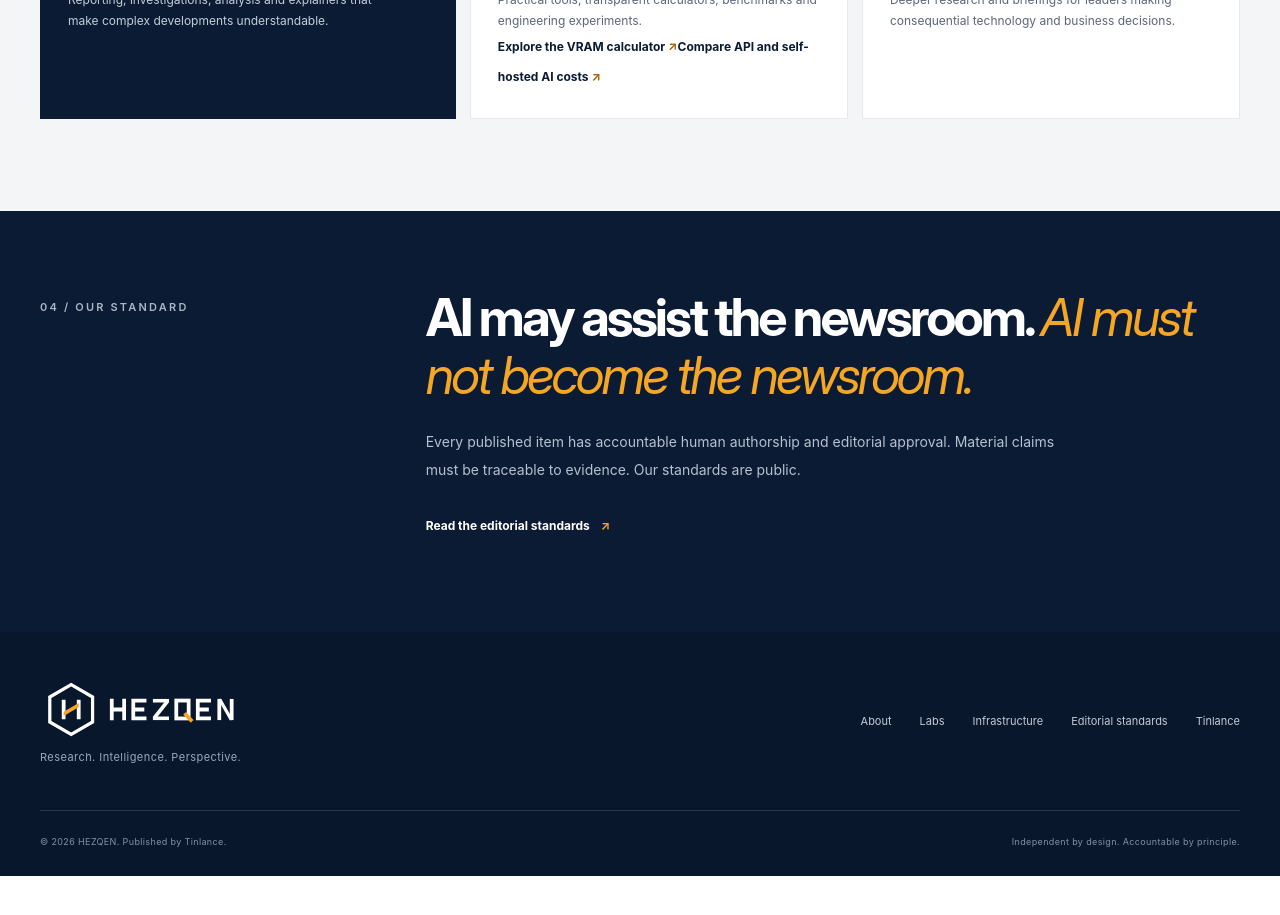
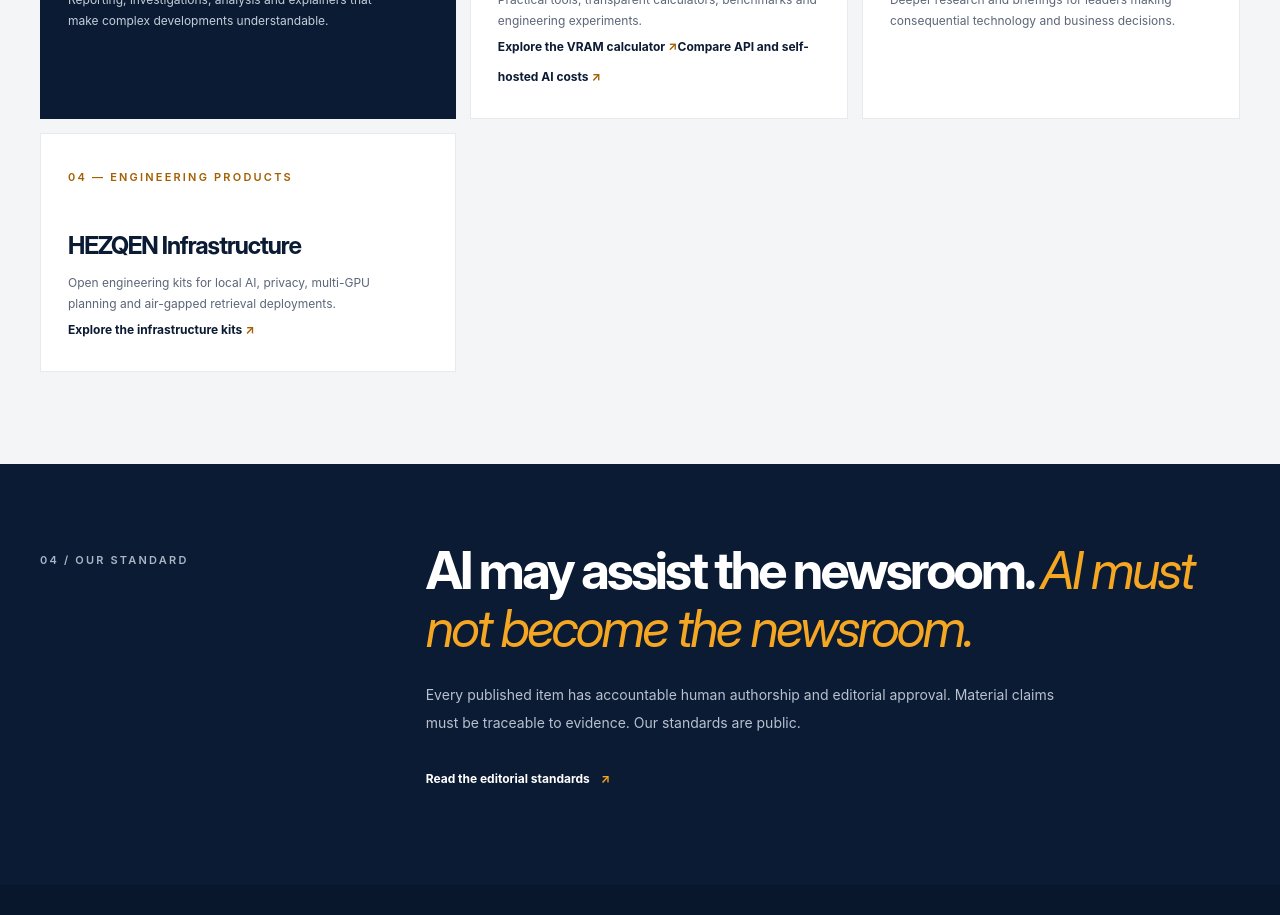
Before and after one commit to LloydCoder/hezqen, a Next.js app: page / in a window 1280 px wide. Shown: the part 1900-2815 px from the top of the page. Before the commit the page ends 2776 px from the top, so only its background shows below. Built offline with nearby package versions, Linux system fonts and the light colour scheme; no server answers.

Commit message:
feat(home): add HEZQEN Infrastructure platform card

```diff
--- a/app/(frontend)/page.tsx
+++ b/app/(frontend)/page.tsx
@@ -123,6 +123,17 @@ export default function HomePage() {
                 business decisions.
               </p>
             </article>
+            <article className="platform-card">
+              <span className="platform-kicker">04 — ENGINEERING PRODUCTS</span>
+              <h2>HEZQEN Infrastructure</h2>
+              <p>
+                Open engineering kits for local AI, privacy, multi-GPU planning and air-gapped
+                retrieval deployments.
+              </p>
+              <Link className="text-link" href="/infrastructure">
+                Explore the infrastructure kits <span aria-hidden="true">↗</span>
+              </Link>
+            </article>
           </div>
         </div>
       </section>
```
